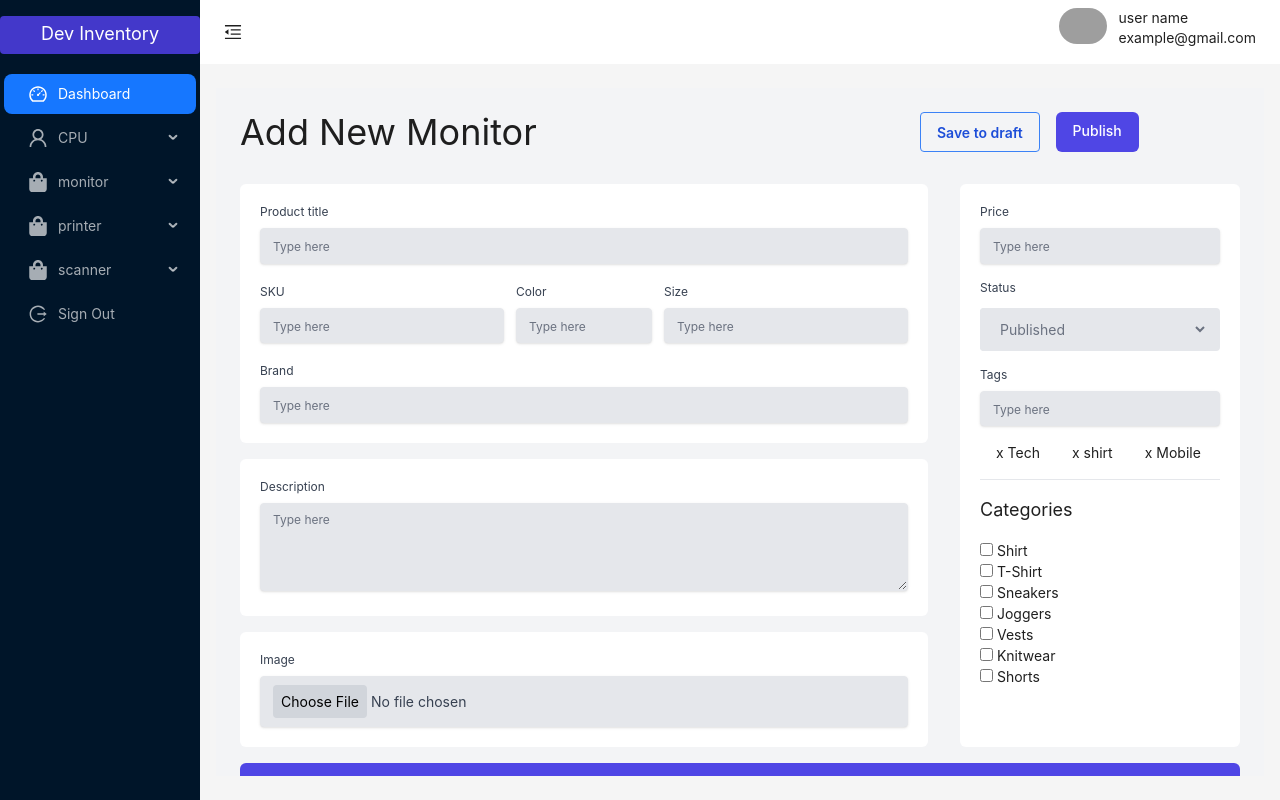
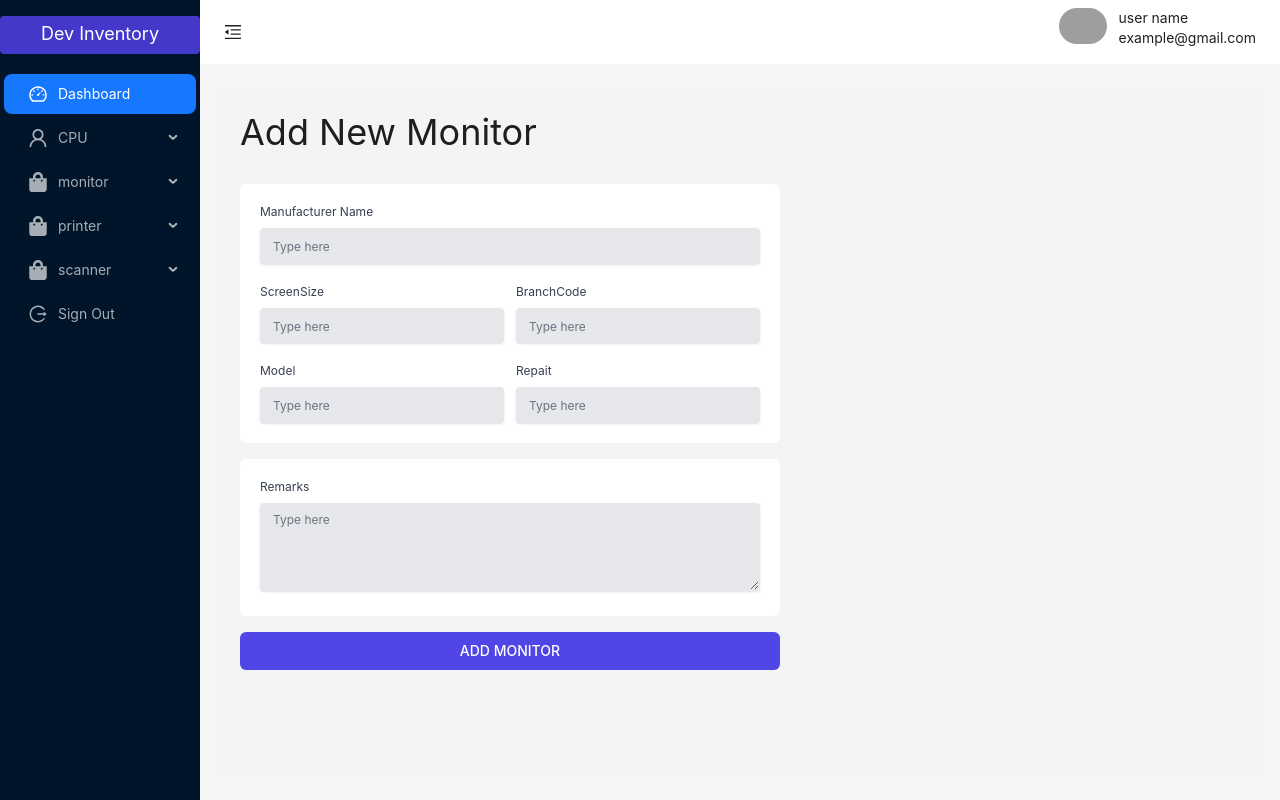
Before and after one commit to sifat-fahimul/skr, a React (Vite) app: page /add-monitor in a window 1280 px wide. Built offline with nearby package versions, Linux system fonts and the light colour scheme; grey boxes are pictures that could not be loaded.

Commit message:
add monitor done

```diff
--- a/src/components/AddMonitor.jsx
+++ b/src/components/AddMonitor.jsx
@@ -1,26 +1,47 @@
-import React from "react";
-import { Link } from "react-router-dom";
+import React, { useState } from "react";
+import { useNavigate } from "react-router-dom";
+import { useCreateMonitorMutation } from "../redux/features/monitor/monitorApi";
+import { useEffect } from "react";
+import getCurrentDateTime from "../hooks/getCurrentDateTime";
 
 const AddMonitor = () => {
+  const navigate = useNavigate();
+  const [createMonitor, { isLoading, isError, error, isSuccess }] =
+    useCreateMonitorMutation();
+  const [Manufacturer, setManufacturer] = useState("");
+
+  const [ScreenSize, setScreenSize] = useState("");
+  const [BranchCode, setBranchCode] = useState("");
+  const [InputBy, setInputBy] = useState("shagor");
+  const [UpdateBy, setUpdateBy] = useState("shagor");
+  const [Remarks, setRemarks] = useState("");
+  const [Model, setModel] = useState("");
+  const [Repait, setRepait] = useState("");
+
+  useEffect(() => {
+    if (isSuccess) navigate("/monitor-list");
+  }, [isSuccess]);
+
   const handleSubmit = (e) => {
     e.preventDefault();
+
+    createMonitor({
+      Manufacturer,
+      ScreenSize,
+      BranchCode,
+      InputBy,
+      UpdateBy,
+      Remarks,
+      Model,
+      Repait,
+      CreateDate: getCurrentDateTime(),
+      UpdateDate: getCurrentDateTime(),
+    });
   };
   return (
     <div className="bg-gray-100 w-full ">
       <div className="flex justify-between">
         <h1 className="text-4xl">Add New Monitor</h1>
-
-        <div className="flex gap-4 w-80  ">
-          <button className="bg-transparent hover:bg-blue-500 text-blue-700 font-semibold hover:text-white py-2 px-4 border border-blue-500 hover:border-transparent rounded">
-            Save to draft
-          </button>
-          <Link
-            to=""
-            className="group relative flex justify-center rounded-md border border-transparent bg-indigo-600 py-2 px-4 text-sm font-medium text-white hover:bg-indigo-700 focus:outline-none focus:ring-2 focus:ring-indigo-500 focus:ring-offset-2"
-          >
-            Publish
-          </Link>
-        </div>
       </div>
 
       <div>
@@ -34,13 +55,16 @@ const AddMonitor = () => {
                       class="block text-gray-700 text-xs mb-2"
                       for="  Product-title"
                     >
-                      Product title
+                      Manufacturer Name
                     </label>
                     <input
                       class="shadow appearance-none border rounded w-full py-2 px-3 text-gray-700 leading-tight focus:outline-none focus:shadow-outline placeholder:text-xs placeholder:text-gray-500 bg-gray-200"
-                      id="Product-title"
+                      id="Manufacturer-title"
                       type="text"
                       placeholder="Type here"
+                      required
+                      value={Manufacturer}
+                      onChange={(e) => setManufacturer(e.target.value)}
                     />
                   </div>
                   <div className="flex gap-3 my-5">
@@ -49,13 +73,16 @@ const AddMonitor = () => {
                         class="block text-gray-700 text-xs mb-2"
                         for="  Product-title"
                       >
-                        SKU
+                        ScreenSize
                       </label>
                       <input
-                        class="shadow appearance-none border rounded py-2 px-3 text-gray-700 leading-tight focus:outline-none focus:shadow-outline placeholder:text-xs placeholder:text-gray-500 bg-gray-200"
+                        class="shadow appearance-none border w-full rounded py-2 px-3 text-gray-700 leading-tight focus:outline-none focus:shadow-outline placeholder:text-xs placeholder:text-gray-500 bg-gray-200"
                         id="Product-title"
                         type="text"
                         placeholder="Type here"
+                        required
+                        value={ScreenSize}
+                        onChange={(e) => setScreenSize(e.target.value)}
                       />
                     </div>
                     <div>
@@ -63,13 +90,35 @@ const AddMonitor = () => {
                         class="block text-gray-700 text-xs mb-2"
                         for="  Product-title"
                       >
-                        Color
+                        BranchCode
                       </label>
                       <input
-                        class="shadow appearance-none border w-full rounded py-2 px-3 text-gray-700 leading-tight focus:outline-none focus:shadow-outline placeholder:text-xs placeholder:text-gray-500 bg-gray-200"
+                        class="shadow appearance-none border rounded py-2 px-3 text-gray-700 leading-tight focus:outline-none focus:shadow-outline placeholder:text-xs placeholder:text-gray-500 bg-gray-200"
                         id="Product-title"
                         type="text"
                         placeholder="Type here"
+                        required
+                        value={BranchCode}
+                        onChange={(e) => setBranchCode(e.target.value)}
+                      />
+                    </div>
+                  </div>
+                  <div className="flex gap-3">
+                    <div>
+                      <label
+                        class="block text-gray-700 text-xs mb-2"
+                        for="  Product-title"
+                      >
+                        Model
+                      </label>
+                      <input
+                        class="shadow appearance-none border rounded w-full py-2 px-3 text-gray-700 leading-tight focus:outline-none focus:shadow-outline placeholder:text-xs placeholder:text-gray-500 bg-gray-200"
+                        id="Product-title"
+                        type="text"
+                        placeholder="Type here"
+                        required
+                        value={Model}
+                        onChange={(e) => setModel(e.target.value)}
                       />
                     </div>
                     <div>
@@ -77,29 +126,35 @@ const AddMonitor = () => {
                         class="block text-gray-700 text-xs mb-2"
                         for="  Product-title"
                       >
-                        Size
+                        Repait
                       </label>
                       <input
-                        class="shadow appearance-none border rounded py-2 px-3 text-gray-700 leading-tight focus:outline-none focus:shadow-outline placeholder:text-xs placeholder:text-gray-500 bg-gray-200"
+                        class="shadow appearance-none border rounded w-full py-2 px-3 text-gray-700 leading-tight focus:outline-none focus:shadow-outline placeholder:text-xs placeholder:text-gray-500 bg-gray-200"
                         id="Product-title"
-                        type="text"
+                        type="number"
                         placeholder="Type here"
+                        required
+                        value={Repait}
+                        onChange={(e) => setRepait(e.target.value)}
                       />
                     </div>
-                  </div>
-                  <div>
+                    {/* <div>
                       <label
                         class="block text-gray-700 text-xs mb-2"
                         for="  Product-title"
                       >
-                      Brand
+                        Repait
                       </label>
                       <input
                         class="shadow appearance-none border rounded w-full py-2 px-3 text-gray-700 leading-tight focus:outline-none focus:shadow-outline placeholder:text-xs placeholder:text-gray-500 bg-gray-200"
                         id="Product-title"
-                      type="text"
+                        type="number"
                         placeholder="Type here"
+                        required
+                        value={Repait}
+                        onChange={(e) => setRepait(e.target.value)}
                       />
+                    </div> */}
                   </div>
                 </div>
                 <div class="mb-4 bg-white p-5 rounded-md">
@@ -108,7 +163,7 @@ const AddMonitor = () => {
                       class="block text-gray-700 text-xs mb-2"
                       for="  Product-title"
                     >
-                      Description
+                      Remarks
                     </label>
                     <textarea
                       rows={4}
@@ -116,146 +171,25 @@ const AddMonitor = () => {
                       id="Product-title"
                       type="text"
                       placeholder="Type here"
-                    />
-                  </div>
-                </div>
-                <div class="mb-4 bg-white p-5 rounded-md">
-                  <div>
-                    <label
-                      class="block text-gray-700 text-xs mb-2"
-                      for="  Product-title"
-                    >
-                      Image
-                    </label>
-                    <input
-                      class="file:p-2 file:border-none file:bg-gray-300 file:rounded  shadow appearance-none border rounded w-full py-2 px-3 text-gray-700 leading-tight focus:outline-none focus:shadow-outline placeholder:text-xs placeholder:text-gray-500 bg-gray-200"
-                      id="Product-title"
-                      type="file"
-                      // placeholder="Type here"
+                      required
+                      value={Remarks}
+                      onChange={(e) => setRemarks(e.target.value)}
                     />
                   </div>
                 </div>
               </div>
-              <div className="mb-4 bg-white p-5 rounded-md">
+            </div>
+            {isError && (
               <div>
-                  <label
-                    class="block text-gray-700 text-xs mb-2"
-                    for="  Product-title"
+                <p className="text-center text-red-500 mb-3">{error?.error}</p>
+              </div>
+            )}
+            <button
+              disabled={isLoading}
+              type="submit"
+              className="group relative flex justify-center rounded-md w-full border border-transparent bg-indigo-600 py-2 px-4 text-sm font-medium text-white hover:bg-indigo-700 focus:outline-none focus:ring-2 focus:ring-indigo-500 focus:ring-offset-2"
             >
-                    Price
-                  </label>
-                  <input
-                    class="shadow appearance-none border rounded w-full py-2 px-3 text-gray-700 leading-tight focus:outline-none focus:shadow-outline placeholder:text-xs placeholder:text-gray-500 bg-gray-200"
-                    id="Product-title"
-                    type="text"
-                    placeholder="Type here"
-                  />
-                </div>
-                <div className="my-4">
-                  <label class="block text-gray-700 text-xs mb-1" for="Status">
-                    Status
-                  </label>
-                  <div className="rounded bg-gray-200 text-gray-500 w-60 pr-3 my-3">
-                    <select
-                      className=" form-select outline-none border-none w-full h-full px-4 py-3 rounded bg-gray-200 text-gray-500 flex-grow "
-                      name=""
-                      id="Status"
-                    >
-                      <option value="published">Published</option>
-                      <option value="Draft">Draft</option>
-                    </select>
-                  </div>
-                </div>
-
-                <div className="my-4">
-                  <label
-                    class="block text-gray-700 text-xs mb-2"
-                    for="  Product-title"
-                  >
-                    Tags
-                  </label>
-                  <input
-                    class="shadow appearance-none border rounded w-full py-2 px-3 text-gray-700 leading-tight focus:outline-none focus:shadow-outline placeholder:text-xs placeholder:text-gray-500 bg-gray-200"
-                    id="Product-title"
-                    type="text"
-                    placeholder="Type here"
-                  />
-                </div>
-                <div className="my-4">
-                  <a href="" className="mx-4">
-                    x Tech
-                  </a>
-                  <a href="" className="mx-4">
-                    x shirt
-                  </a>
-                  <a href="" className="mx-4">
-                    x Mobile
-                  </a>
-                </div>
-                <hr />
-                <div className="my-4">
-                  <p className="text-lg mb-4">Categories</p>
-                  <input
-                    type="checkbox"
-                    id="Shirt"
-                    name="Shirt"
-                    value="Shirt"
-                  />
-                  <label for="Shirt"> Shirt</label>
-                  <br />
-                  <input
-                    type="checkbox"
-                    id="T-Shirt"
-                    name="T-Shirt"
-                    value="T-Shirt"
-                  />
-                  <label for="T-Shirt"> T-Shirt</label>
-                  <br />
-                  <input
-                    type="checkbox"
-                    id="Sneakers"
-                    name="Sneakers"
-                    value="Sneakers"
-                  />
-                  <label for="Sneakers"> Sneakers</label>
-                  <br />
-                  <input
-                    type="checkbox"
-                    id="Joggers"
-                    name="Joggers"
-                    value="Joggers"
-                  />
-                  <label for="Joggers"> Joggers</label>
-                  <br />
-                  <input
-                    type="checkbox"
-                    id="Vests"
-                    name="Vests"
-                    value="Vests"
-                  />
-                  <label for="Vests"> Vests</label>
-                  <br />
-                  <input
-                    type="checkbox"
-                    id="Knitwear"
-                    name="Knitwear"
-                    value="Knitwear"
-                  />
-                  <label for="Knitwear"> Knitwear</label>
-                  <br />
-                  <input
-                    type="checkbox"
-                    id="Shorts"
-                    name="Shorts"
-                    value="Shorts"
-                  />
-                  <label for="Shorts"> Shorts</label>
-                  <br />
-                </div>
-              </div>
-            </div>
-            <button className="group relative flex justify-center rounded-md w-full border border-transparent bg-indigo-600 py-2 px-4 text-sm font-medium text-white hover:bg-indigo-700 focus:outline-none focus:ring-2 focus:ring-indigo-500 focus:ring-offset-2">
-              Publish
+              ADD MONITOR
             </button>
           </form>
         </div>
```
Lines whose indentation alone changed are shown as unchanged.
